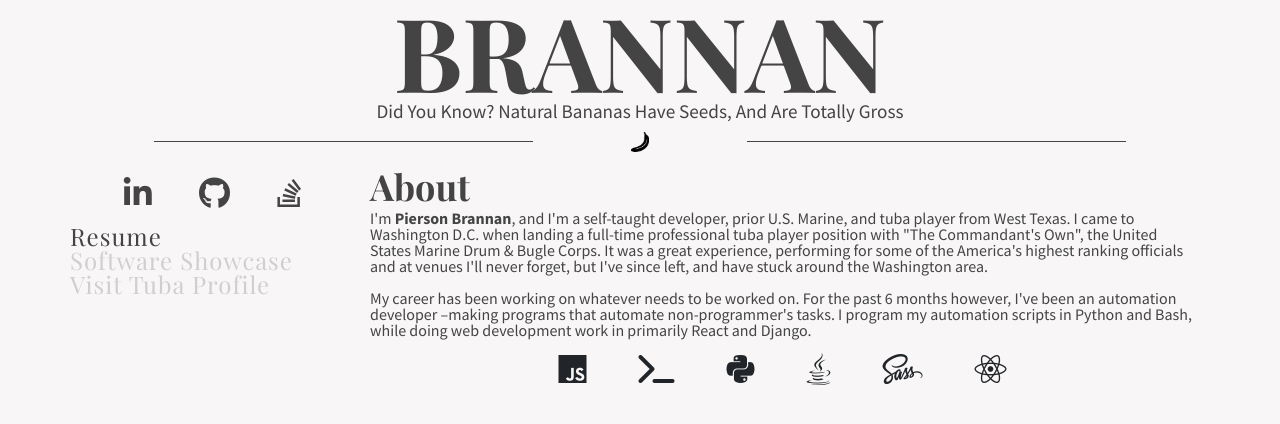
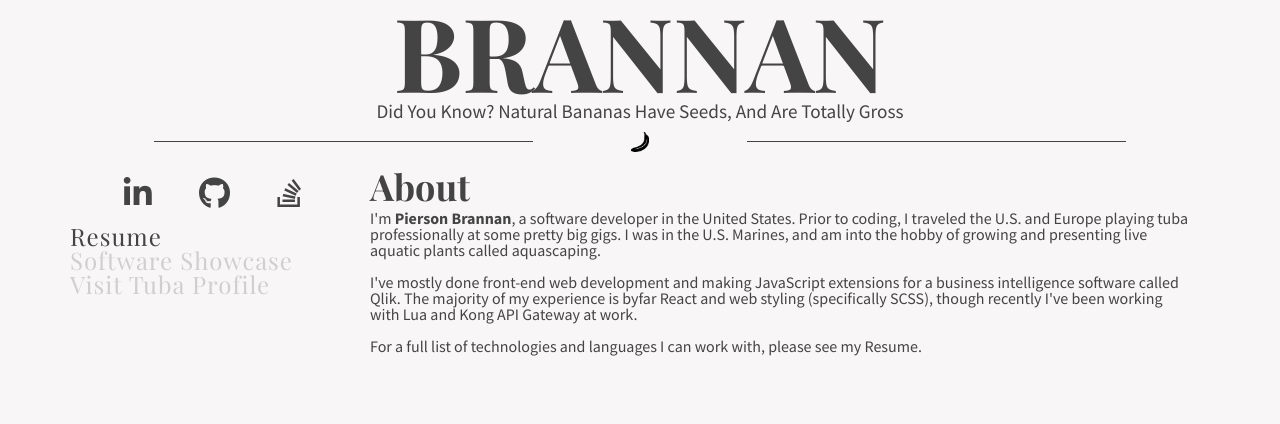
Before and after one commit to bananabrann/bananabrann.com, a React (Create React App) app: page / in a window 1280 px wide. Shown: the top 424 px of the page. Built offline with nearby package versions, Linux system fonts and the light colour scheme; a web font is replaced by a local one.

Commit message:
Update bio

```diff
--- a/src/Components/Home/Home.js
+++ b/src/Components/Home/Home.js
@@ -117,37 +117,28 @@ class Home extends React.Component {
                         <Col id="home-content-row">
                             <h3>About</h3>
                             <p>
-                                I'm <b>Pierson Brannan</b>, and I'm a
-                                self-taught developer, prior U.S. Marine, and
-                                tuba player from West Texas. I came to
-                                Washington D.C. when landing a full-time
-                                professional tuba player position with "The
-                                Commandant's Own", the United States Marine Drum
-                                & Bugle Corps. It was a great experience,
-                                performing for some of the America's highest
-                                ranking officials and at venues I'll never
-                                forget, but I've since left, and have stuck
-                                around the Washington area.
+                                I'm <b>Pierson Brannan</b>, a software developer
+                                in the United States. Prior to coding, I
+                                traveled the U.S. and Europe playing tuba
+                                professionally at some pretty big gigs. I was in
+                                the U.S. Marines, and am into the hobby of
+                                growing and presenting live aquatic plants
+                                called aquascaping.
                             </p>
                             <br />
                             <p>
-                                My career has been working on whatever needs to
-                                be worked on. For the past 6 months however,
-                                I've been an automation developer –making
-                                programs that automate non-programmer's tasks. I
-                                program my automation scripts in Python and
-                                Bash, while doing web development work in
-                                primarily React and Django.
+                                I've mostly done front-end web development and
+                                making JavaScript extensions for a business
+                                intelligence software called Qlik. The majority
+                                of my experience is byfar React and web styling
+                                (specifically SCSS), though recently I've been
+                                working with Lua and Kong API Gateway at work.
                             </p>
-
-                            <Row id="techstack-icons" className="center-me">
-                                <i class="fab fa-js fa-2x"></i>
-                                <i class="fas fa-terminal fa-2x"></i>
-                                <i class="fab fa-python fa-2x"></i>
-                                <i class="fab fa-java fa-2x"></i>
-                                <i class="fab fa-sass fa-2x"></i>
-                                <i class="fab fa-react fa-2x"></i>
-                            </Row>
+                            <br />
+                            <p>
+                                For a full list of technologies and languages I
+                                can work with, please see my Resume.
+                            </p>
                         </Col>
                     </Row>
                 </Container>
```
